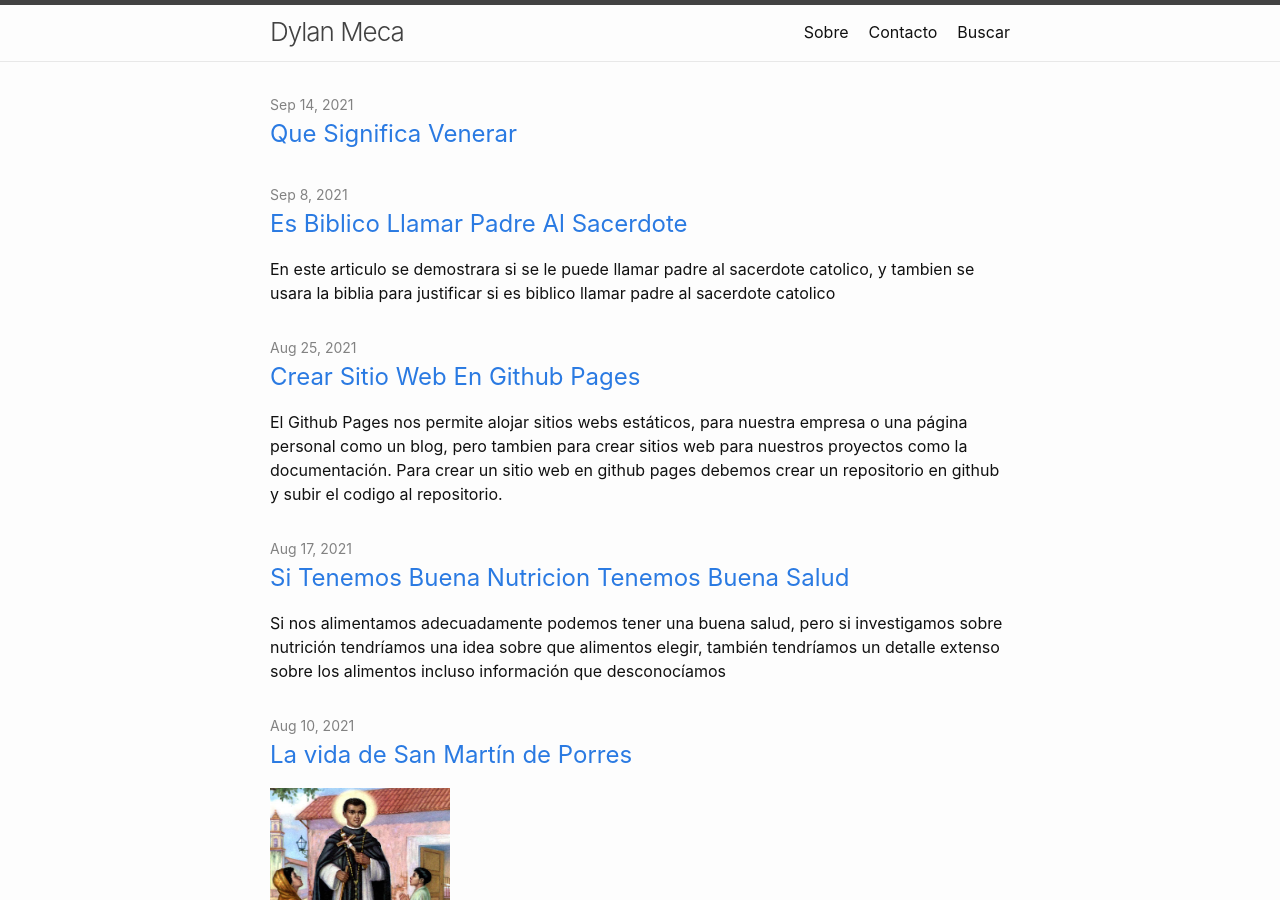
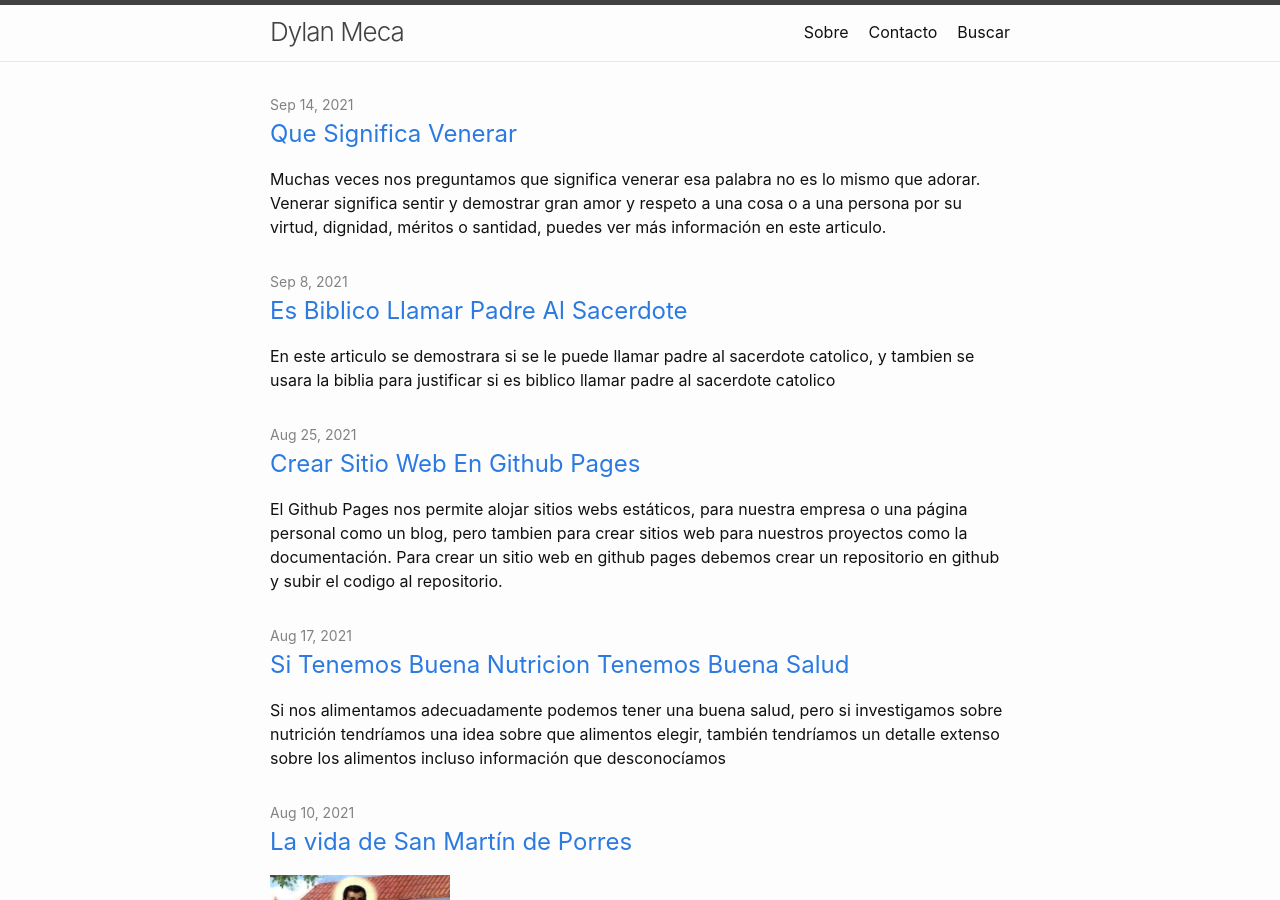
Before and after one commit to dylanmeca/dylanmeca.github.io, a Jekyll site: the page built from index.html, in a window 1280 px wide and 900 px high. Built offline with Jekyll 4.4.1, drawn with Linux system fonts in a browser that asks for light colours; the list of posts is cut into pages by our own code.

Commit message:
Update 2021-09-14-Que-significa-venerar.md

```diff
--- a/_posts/2021-09-14-Que-significa-venerar.md
+++ b/_posts/2021-09-14-Que-significa-venerar.md
@@ -1,6 +1,6 @@
 ---
 layout: post
-description:
+description: Muchas veces nos preguntamos que significa venerar esa palabra no es lo mismo que adorar. Venerar significa sentir y demostrar gran amor y respeto a una cosa o a una persona por su virtud, dignidad, méritos o santidad, puedes ver más información en este articulo.
 keywords:
 
 ---
```
